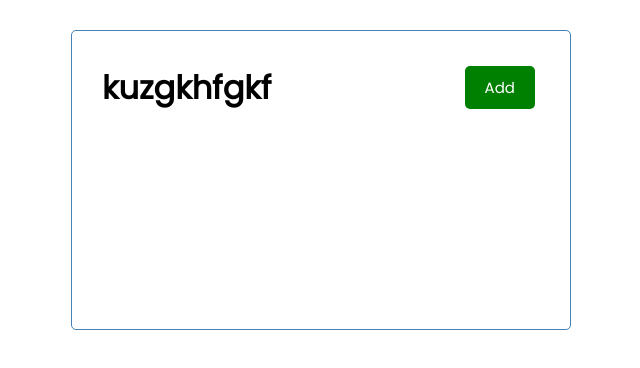
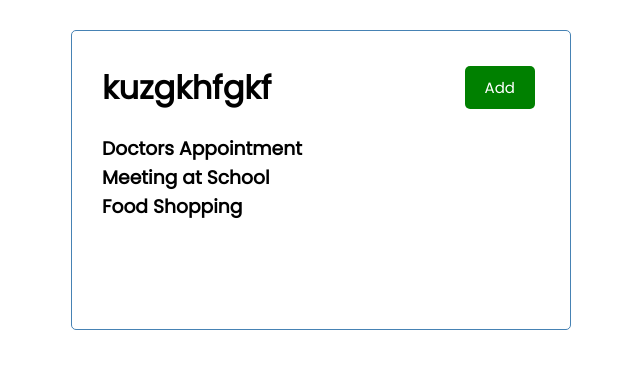
Before and after one commit to MrtzDdrch/react-task-tracker, a React (Create React App) app: page / in a window 1280 px wide. Shown: the top 368 px of the page, without its empty margins (319-959 px from the left). Built offline with nearby package versions, Linux system fonts and the light colour scheme.

Commit message:
working with states

```diff
--- a/src/App.js
+++ b/src/App.js
@@ -1,17 +1,37 @@
 import Header from './components/Header'
+import Tasks from './components/Tasks'
+import { useState } from 'react'
 
 function App() {
 
+  const [tasks, setTasks] = useState([
+    {
+        id: 1,
+        text: 'Doctors Appointment',
+        day: 'Feb 5th, 2:30pm',
+        reminder: true,
+    },
+    {
+        id: 2,
+        text: 'Meeting at School',
+        day: 'Feb 6th, 1:30pm',
+        reminder: true,
+    },
+    {
+        id: 3,
+        text: 'Food Shopping',
+        day: 'Feb 7th, 2:30pm',
+        reminder: false,
+    },
+])
+
   return (
     <div className="container">
-
       <Header title='kuzgkhfgkf' />
+      <Tasks tasks={tasks}/>
     </div>
 
   );
 }
 
-
-
-
 export default App;
--- /dev/null
+++ b/src/components/Tasks.js
@@ -0,0 +1,14 @@
+
+
+export const Tasks = (props) => {
+
+
+
+    return (
+        <>
+            {props.tasks.map((task) => <h3 key={task.id}>{task.text}</h3>)}
+        </>
+    )
+}
+
+export default Tasks
```
